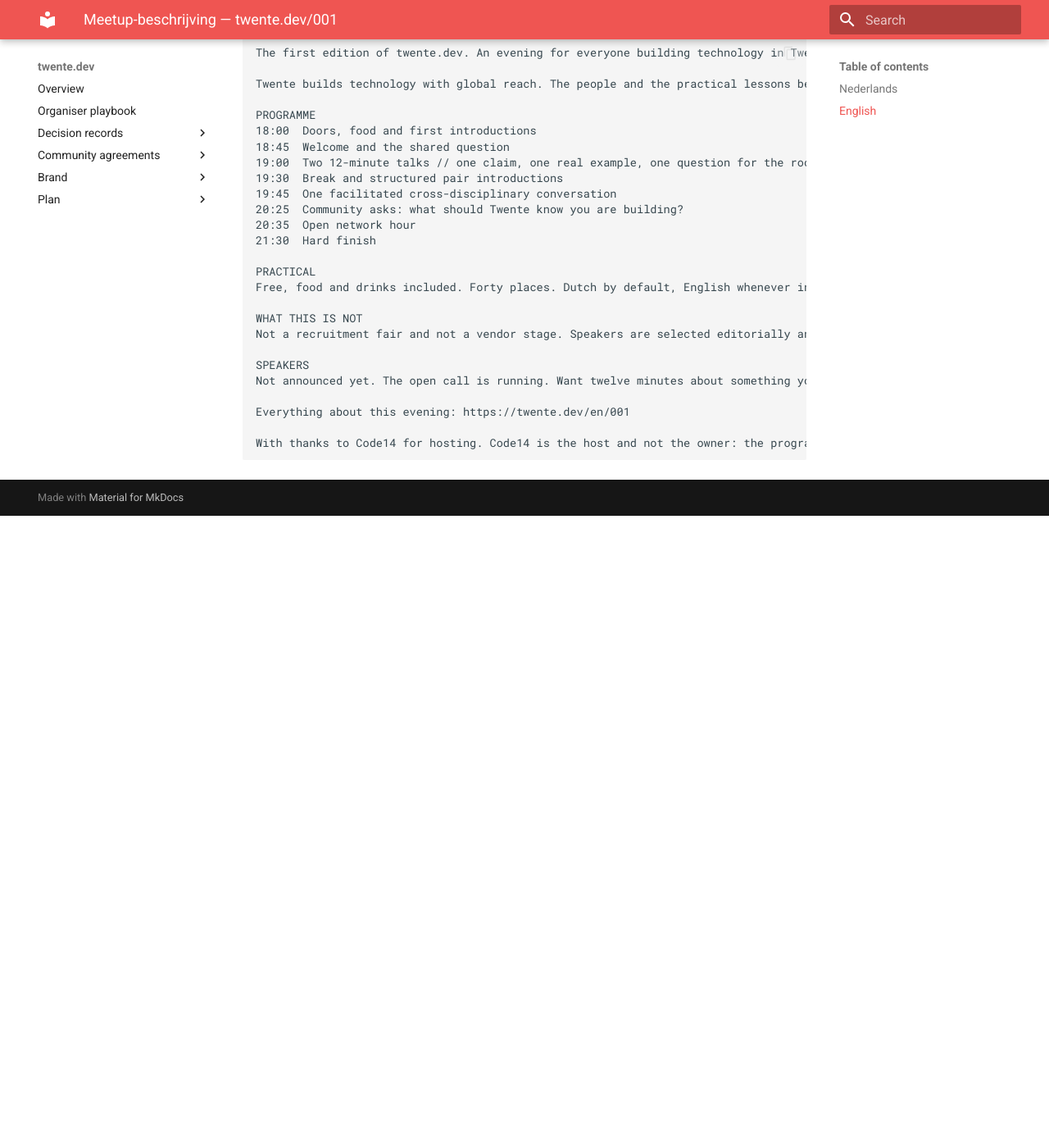
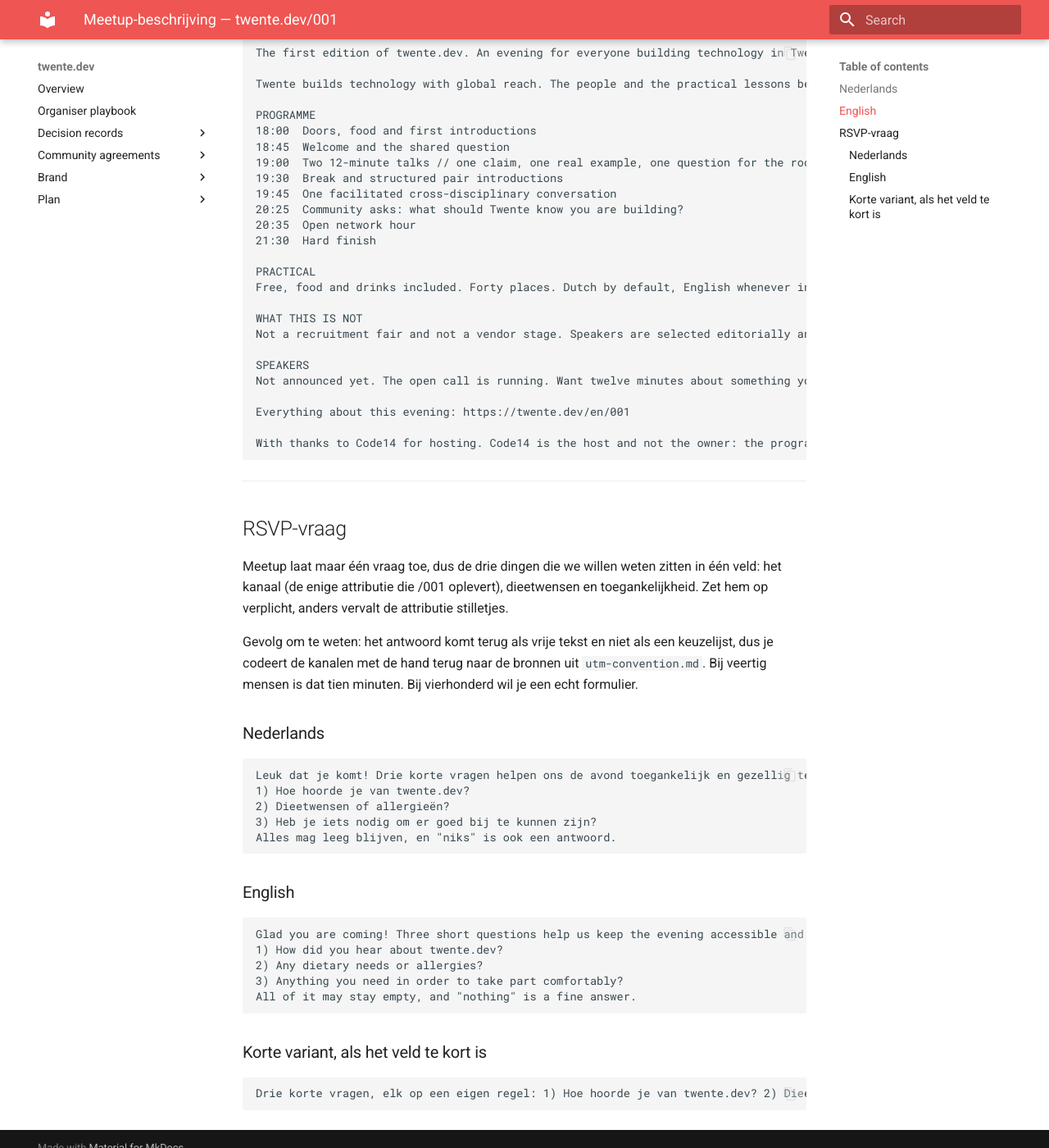
Before and after one commit to webgrip/twente.dev, an MkDocs documentation site: the page built from docs/brand/copy/meetup-001.md, in a window 1280 px wide and 1400 px high, scrolled down 1307 px. Shown: the whole window at 82% size. Built offline with MkDocs 1.6.1 and Material for MkDocs 9.7.7, drawn with Linux system fonts in a browser that asks for light colours; before the commit the page ends 1936 px from its top, so only the background shows below that.

Commit message:
docs(brand): RSVP-vraag voor /001, drie dingen in één veld
Meetup laat maar één vraag toe, dus kanaal, dieetwensen en toegankelijkheid
moeten samen in dat ene veld. Met een openingszin die uitlegt waaróm we het
vragen, want dat is het verschil tussen een formulier invullen en meewerken.

Verplicht zetten, anders vervalt de attributie stilletjes: zonder de
kanaalvraag levert /001 geen enkele attributie op, ook niet met getagde links,
omdat Cloudflare Web Analytics geen query strings logt.

Co-Authored-By: Claude Opus 5 (1M context) <noreply@anthropic.com>

````diff
--- a/docs/brand/copy/meetup-001.md
+++ b/docs/brand/copy/meetup-001.md
@@ -89,3 +89,42 @@ Everything about this evening: https://twente.dev/en/001
 
 With thanks to Code14 for hosting. Code14 is the host and not the owner: the programme is ours.
 ```
+
+---
+
+## RSVP-vraag
+
+Meetup laat maar één vraag toe, dus de drie dingen die we willen weten zitten in
+één veld: het kanaal (de enige attributie die /001 oplevert), dieetwensen en
+toegankelijkheid. Zet hem op verplicht, anders vervalt de attributie stilletjes.
+
+Gevolg om te weten: het antwoord komt terug als vrije tekst en niet als een
+keuzelijst, dus je codeert de kanalen met de hand terug naar de bronnen uit
+`utm-convention.md`. Bij veertig mensen is dat tien minuten. Bij vierhonderd
+wil je een echt formulier.
+
+### Nederlands
+
+```
+Leuk dat je komt! Drie korte vragen helpen ons de avond toegankelijk en gezellig te maken, en om te leren wat werkt. Antwoord elk op een eigen regel:
+1) Hoe hoorde je van twente.dev?
+2) Dieetwensen of allergieën?
+3) Heb je iets nodig om er goed bij te kunnen zijn?
+Alles mag leeg blijven, en "niks" is ook een antwoord.
+```
+
+### English
+
+```
+Glad you are coming! Three short questions help us keep the evening accessible and enjoyable, and help us learn what works. Answer each on its own line:
+1) How did you hear about twente.dev?
+2) Any dietary needs or allergies?
+3) Anything you need in order to take part comfortably?
+All of it may stay empty, and "nothing" is a fine answer.
+```
+
+### Korte variant, als het veld te kort is
+
+```
+Drie korte vragen, elk op een eigen regel: 1) Hoe hoorde je van twente.dev? 2) Dieetwensen of allergieën? 3) Iets nodig om er goed bij te kunnen zijn? Alles mag leeg.
+```
````
